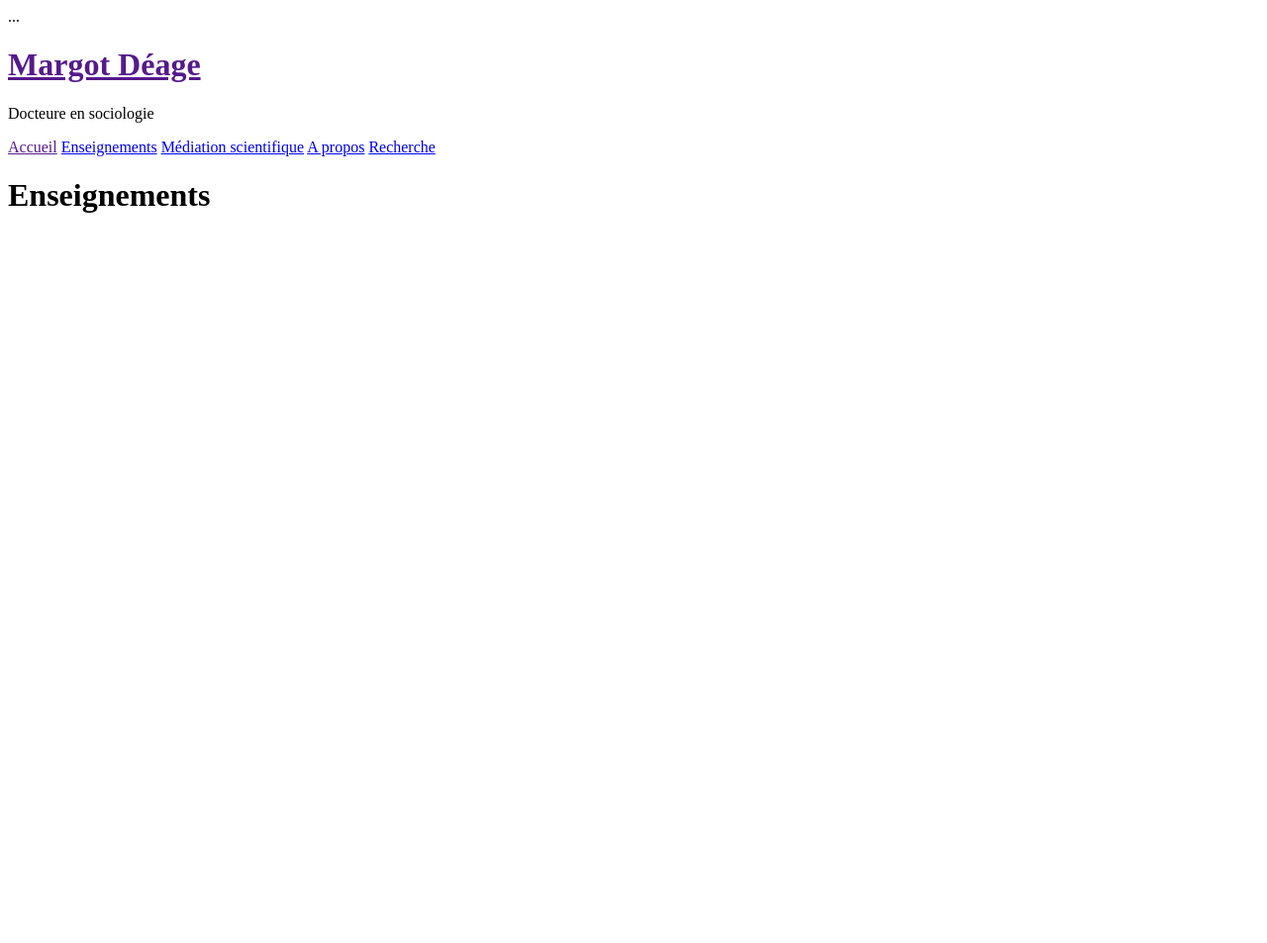
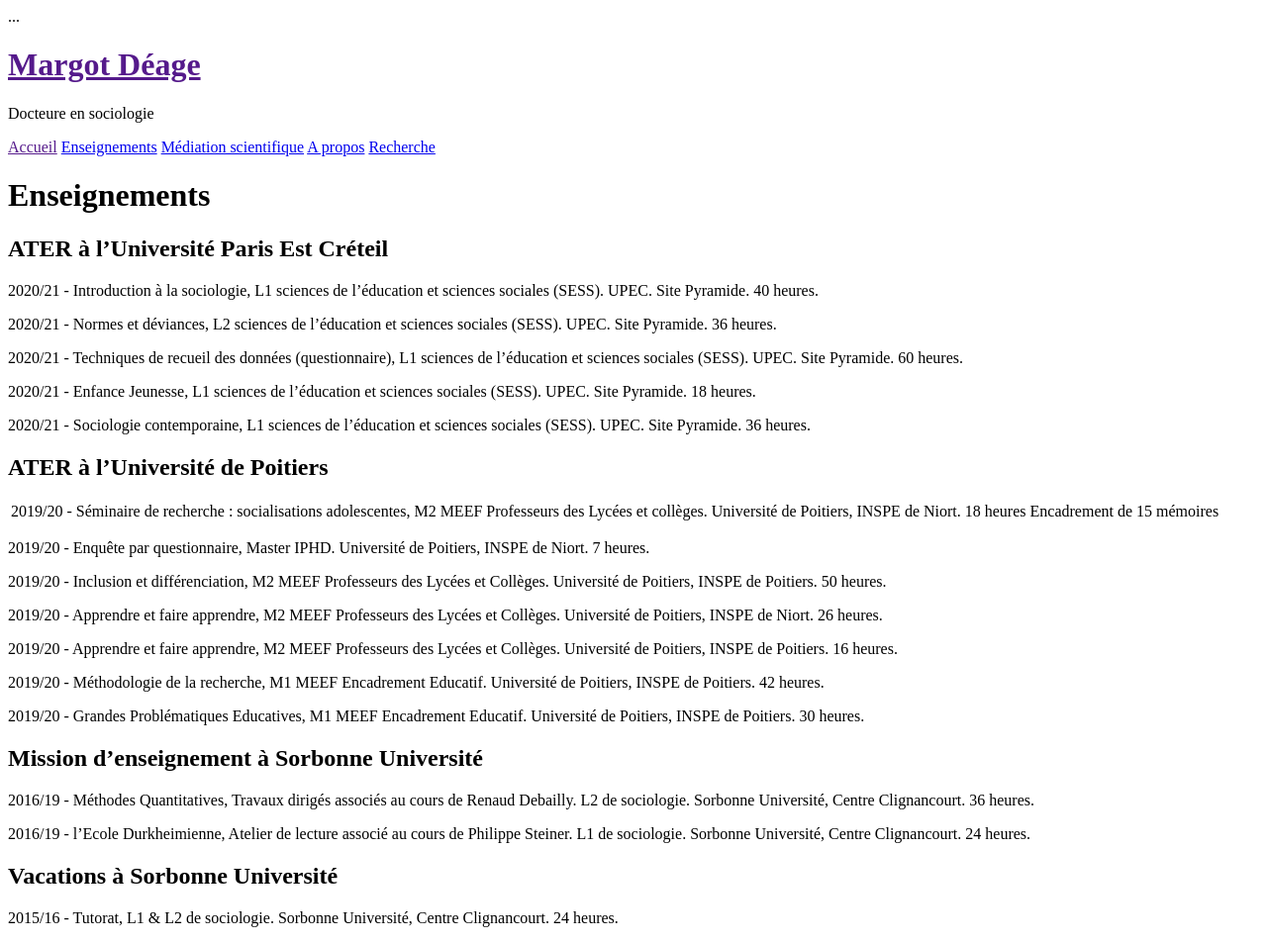
Before and after one commit to margotdeage/margotdeage.github.io, a Jekyll site: the page built from Enseignements.md, in a window 1280 px wide. Shown: the whole page at 99% size. Built offline with Jekyll 4.4.1, drawn with Linux system fonts in a browser that asks for light colours; before the commit the page ends 900 px from its top, so only the background shows below that.

Commit message:
Update Enseignements.md

```diff
--- a/Enseignements.md
+++ b/Enseignements.md
@@ -2,11 +2,6 @@
 layout: page
 title: Enseignements
 ---
-
-
-<div class="page">
-  <h1 class="page-title">{{ Enseignements }}</h1>
-  {{
 
 ## ATER à l’Université Paris Est Créteil
 
@@ -46,5 +41,3 @@ title: Enseignements
 ## Vacations à Sorbonne Université
 
 2015/16 - Tutorat, L1 & L2 de sociologie. Sorbonne Université, Centre Clignancourt. 24 heures.
-}}
-</div>
```
